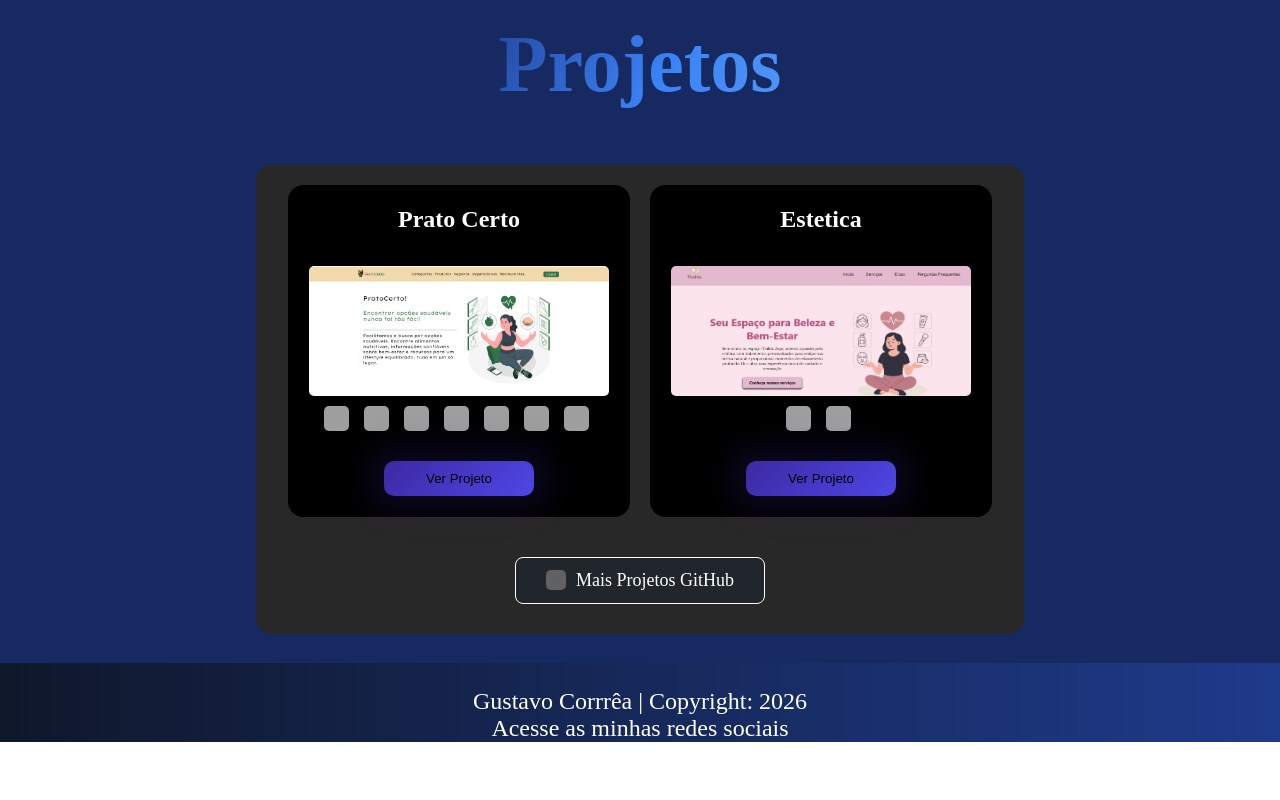
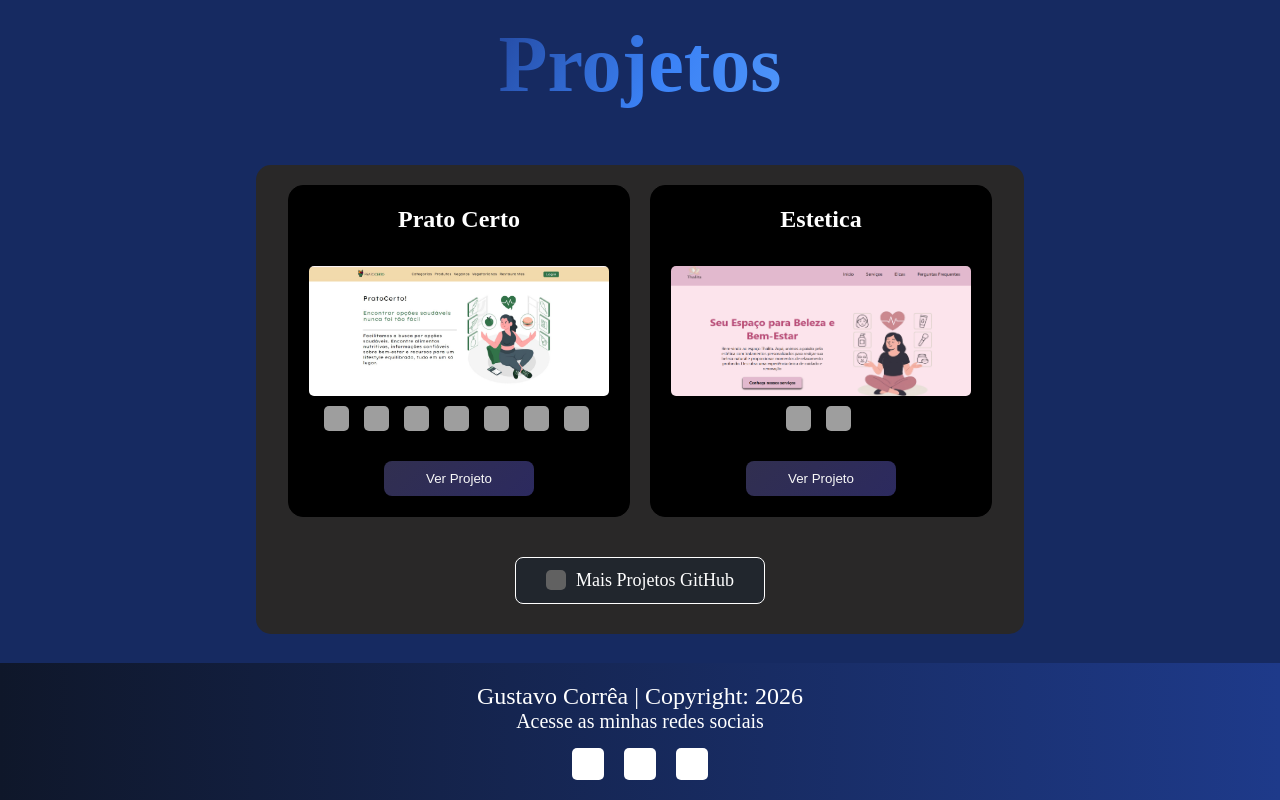
Before and after one commit to GustavoCorrea10/portfolio-website, a React (Vite) app: page / in a window 1280 px wide. Shown: the part 1440-2240 px from the top of the page. Before the commit the page ends 2182 px from the top, so only its background shows below. Built offline with nearby package versions, Linux system fonts and the light colour scheme; grey boxes are pictures that could not be loaded.

Commit message:
adicionando icons de contatos no footer

```diff
--- a/src/components/Footer.tsx
+++ b/src/components/Footer.tsx
@@ -4,8 +4,48 @@ function Rodape() {
   return (
     <footer>
       <div className="div_sobre">
-        <p className="p_footer">Gustavo Corrrêa | Copyright: 2026</p>
+        <p className="p_Copyright">Gustavo Corrêa | Copyright: 2026</p>
         <p className="p_footer">Acesse as minhas redes sociais</p>
+
+        <div className="redes_sociais">
+
+          <a
+            className="link-rede"
+            href="https://github.com/GustavoCorrea10"
+            target="_blank"
+            rel="noopener noreferrer"
+          >
+            <img
+              className="icone-rede"
+              src="https://cdn.jsdelivr.net/gh/devicons/devicon/icons/github/github-original.svg"
+            />
+          </a>
+
+          <a
+            className="link-rede"
+            href="https://www.linkedin.com/in/gustavo-correa11/"
+            target="_blank"
+            rel="noopener noreferrer"
+          >
+            <img
+              className="icone-rede"
+              src="https://cdn.jsdelivr.net/npm/simple-icons@v11/icons/linkedin.svg"
+            />
+          </a>
+
+          <a
+            className="link-rede"
+            href="https://www.instagram.com/_gucorreacz/"
+            target="_blank"
+            rel="noopener noreferrer"
+          >
+            <img
+              className="icone-rede"
+              src="https://cdn.jsdelivr.net/npm/simple-icons@v11/icons/instagram.svg"
+            />
+          </a>
+
+        </div>
       </div>
     </footer>
   )
--- a/src/style/Footer.css
+++ b/src/style/Footer.css
@@ -1,17 +1,50 @@
-.div_sobre{
+.div_sobre {
     display: flex;
     flex-direction: column;
     align-items: center;
-
+    margin-top: 20px;
 }
 
-.p_footer{
+.p_footer {
+    text-align: center;
+    color: white;
+    font-size: 20px;
+    margin: 0;
+}
+
+.p_Copyright{
     text-align: center;
     color: white;
     font-size: 24px;
     margin: 0;
 }
 
-.p_footer:first-child{
-    margin-top: 25px;
+.p_footer:first-child {
+    margin-top: 2px;
 }
+
+.redes_sociais {
+    display: flex;
+    align-items: center;
+    margin-top: 15px;
+    gap: 20px;
+    margin-bottom: 20px;
+}
+
+.link-rede {
+    display: flex;
+    justify-content: center;
+
+}
+
+.icone-rede {
+    width: 32px;
+    height: 32px;
+    filter: brightness(0) invert(1);
+    transition: transform 0.3s ease;
+}
+
+
+.icone-rede:hover {
+    transform: scale(1.15);
+}
--- a/src/style/Projetos.css
+++ b/src/style/Projetos.css
@@ -113,22 +113,18 @@ img {
     /* centraliza horizontalmente */
     padding: 10px;
     border: none;
-    border-radius: 10px;
+    border-radius: 8px;
     background-color: #fff;
-    color: #000;
+    color: #f8f8f8;
     cursor: pointer;
-    background: linear-gradient(135deg, #3c2aa3, #4f46e5);
+    background: linear-gradient(135deg, #312f50, #2c2a5f);
     cursor: pointer;
     transition: all 0.3s ease;
-    box-shadow: 0px 0px 33px 14px rgba(60, 42, 163, 0.2);
 }
 
 
 .button-projetos:hover {
     transform: translateY(-4px) scale(1.03);
-
-    box-shadow: 0 10px 25px rgba(60, 42, 163, 0.4);
-
 }
 
 .button-projetos:active {
```
